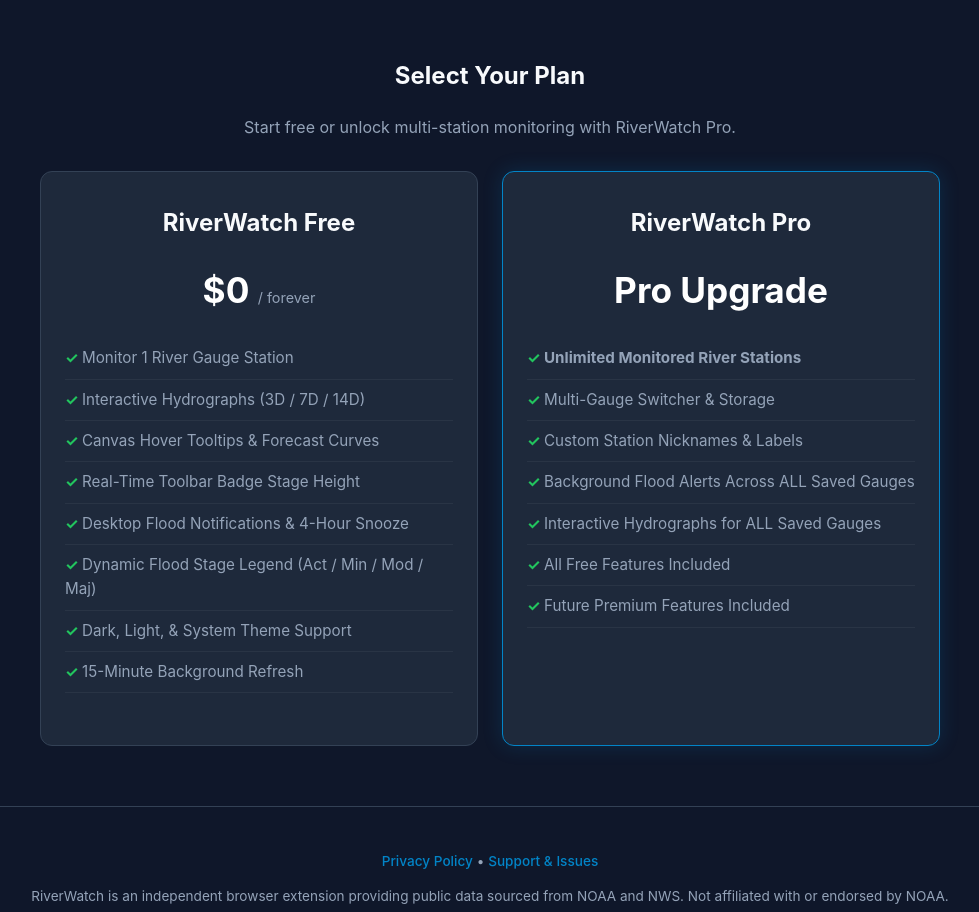
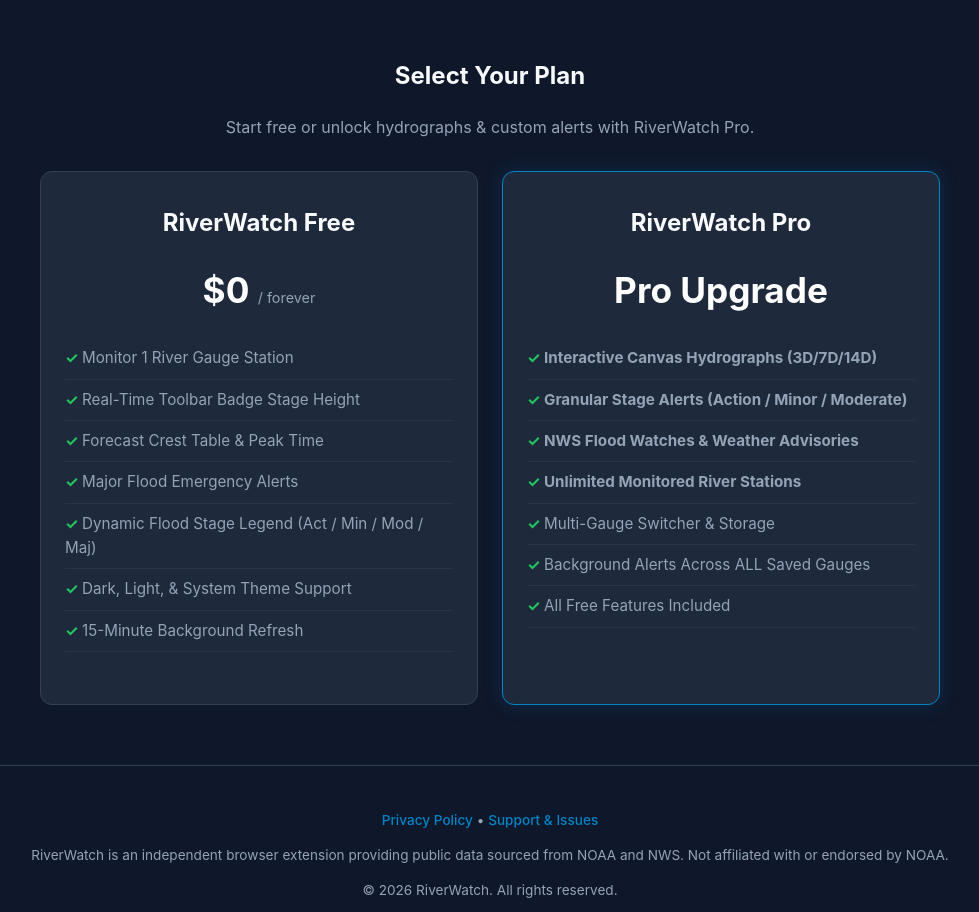
Before and after one commit to MrJordanRoth/RiverWatch-site, a plain HTML site: page index.html in a window 1280 px wide. Shown: the part 866-1778 px from the top of the page, without its empty margins (150-1129 px from the left). Drawn offline with Linux system fonts and the light colour scheme.

Commit message:
docs: update pricing details and feature descriptions for RiverWatch Pro

```diff
--- a/index.html
+++ b/index.html
@@ -201,7 +201,7 @@
 
     <div class="pricing-section">
       <h2>Select Your Plan</h2>
-      <p style="color: var(--text-sub);">Start free or unlock multi-station monitoring with RiverWatch Pro.</p>
+      <p style="color: var(--text-sub);">Start free or unlock hydrographs &amp; custom alerts with RiverWatch Pro.</p>
 
       <div class="pricing-grid">
         <div class="pricing-card">
@@ -209,12 +209,11 @@
           <div class="price">$0 <span>/ forever</span></div>
           <ul class="pricing-features">
             <li>Monitor 1 River Gauge Station</li>
-            <li>Interactive Hydrographs (3D / 7D / 14D)</li>
-            <li>Canvas Hover Tooltips & Forecast Curves</li>
             <li>Real-Time Toolbar Badge Stage Height</li>
-            <li>Desktop Flood Notifications & 4-Hour Snooze</li>
+            <li>Forecast Crest Table &amp; Peak Time</li>
+            <li>Major Flood Emergency Alerts</li>
             <li>Dynamic Flood Stage Legend (Act / Min / Mod / Maj)</li>
-            <li>Dark, Light, & System Theme Support</li>
+            <li>Dark, Light, &amp; System Theme Support</li>
             <li>15-Minute Background Refresh</li>
           </ul>
         </div>
@@ -223,13 +222,13 @@
           <h2>RiverWatch Pro</h2>
           <div class="price">Pro Upgrade</div>
           <ul class="pricing-features">
+            <li><strong>Interactive Canvas Hydrographs (3D/7D/14D)</strong></li>
+            <li><strong>Granular Stage Alerts (Action / Minor / Moderate)</strong></li>
+            <li><strong>NWS Flood Watches &amp; Weather Advisories</strong></li>
             <li><strong>Unlimited Monitored River Stations</strong></li>
             <li>Multi-Gauge Switcher &amp; Storage</li>
-            <li>Custom Station Nicknames &amp; Labels</li>
-            <li>Background Flood Alerts Across ALL Saved Gauges</li>
-            <li>Interactive Hydrographs for ALL Saved Gauges</li>
+            <li>Background Alerts Across ALL Saved Gauges</li>
             <li>All Free Features Included</li>
-            <li>Future Premium Features Included</li>
           </ul>
         </div>
       </div>
```
